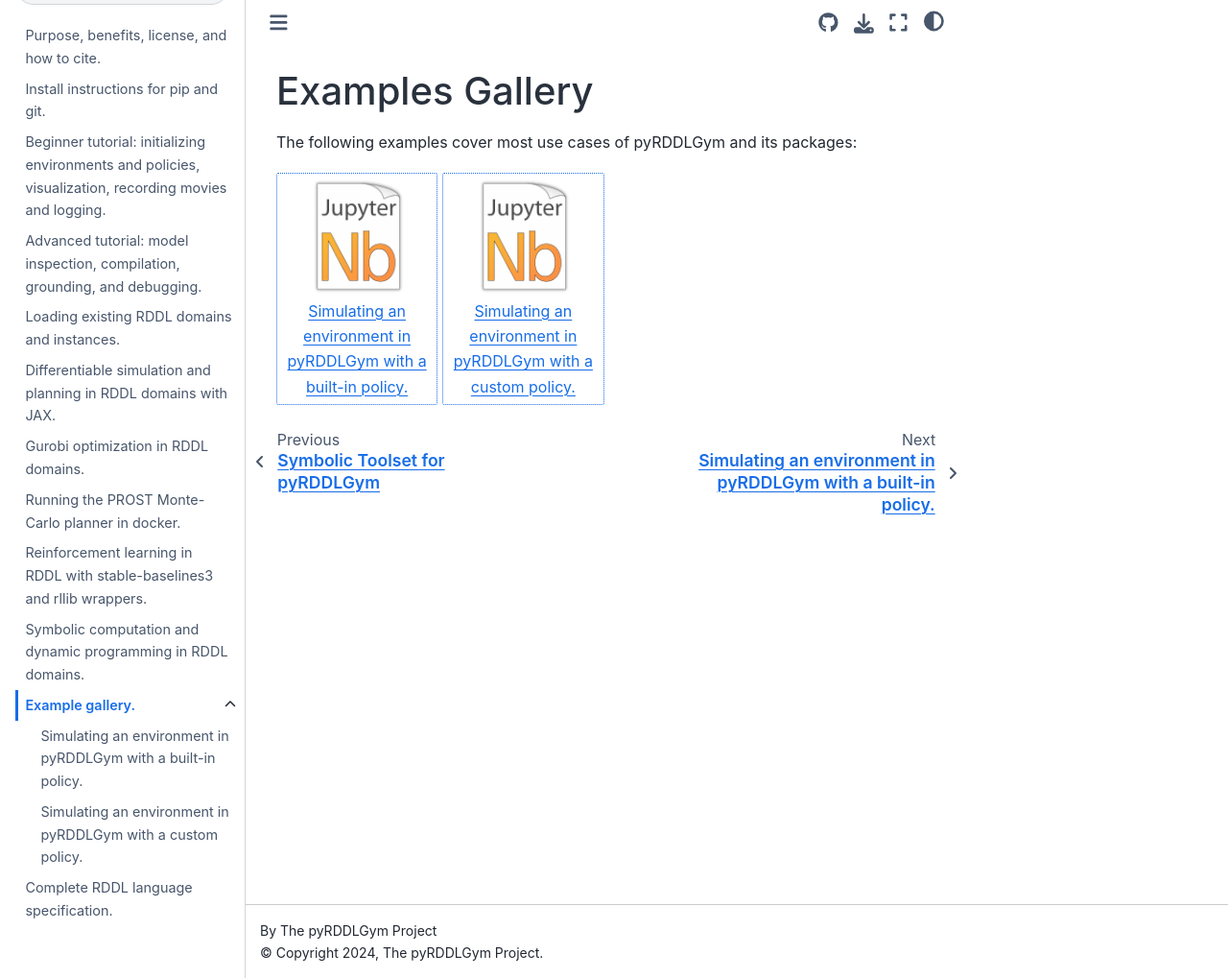
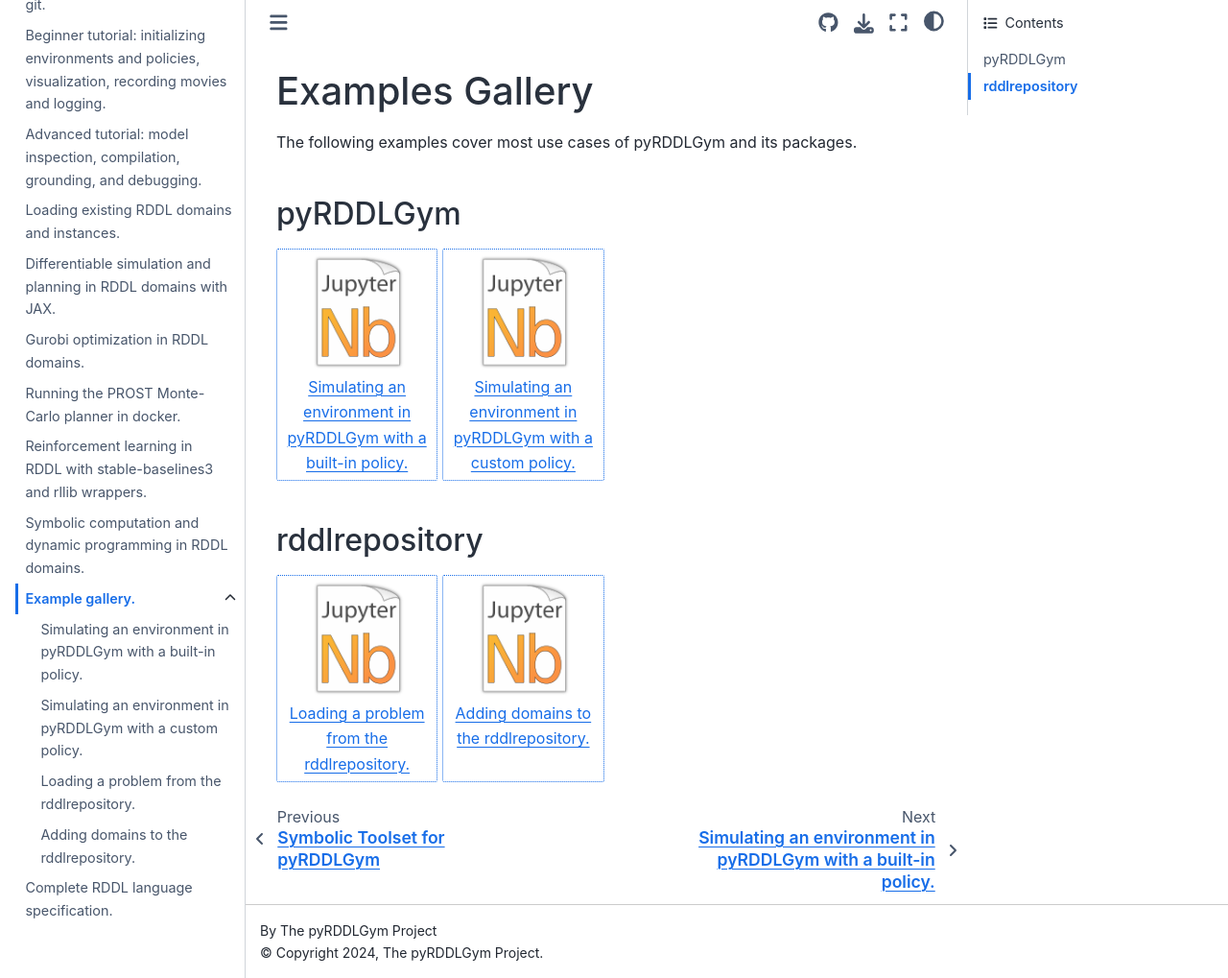
Before and after one commit to pyrddlgym-project/pyRDDLGym, a Sphinx documentation site: the page built from docs/examples.rst, in a window 1280 px wide and 1019 px high. Shown: the whole window at 96% size. Built offline with Sphinx 7.4.7 and the Sphinx Book theme 1.1.4, drawn with Linux system fonts in a browser that asks for light colours; pages that are not in the unit, such as notebooks, are missing from menus.

Commit message:
Added rddlrepository ipynb examples to docs

```diff
--- a/docs/examples.rst
+++ b/docs/examples.rst
@@ -1,9 +1,20 @@
 Examples Gallery
 ==================
 
-The following examples cover most use cases of pyRDDLGym and its packages:
+The following examples cover most use cases of pyRDDLGym and its packages.
+
+pyRDDLGym
+-----------
 
 .. nbgallery::
    notebooks/simulating_pyrddlgym_random_policy
    notebooks/simulating_pyrddlgym_custom_policy
    notebooks/recording_movies_in_pyrddlgym
+
+
+rddlrepository
+-----------
+
+.. nbgallery::
+   notebooks/loading_problems_in_rddlrepository
+   notebooks/adding_domains_to_rddlrepository
```
Also changed, not shown: docs/notebooks/adding_domains_to_rddlrepository.ipynb (added), docs/notebooks/loading_problems_in_rddlrepository.ipynb (added).
